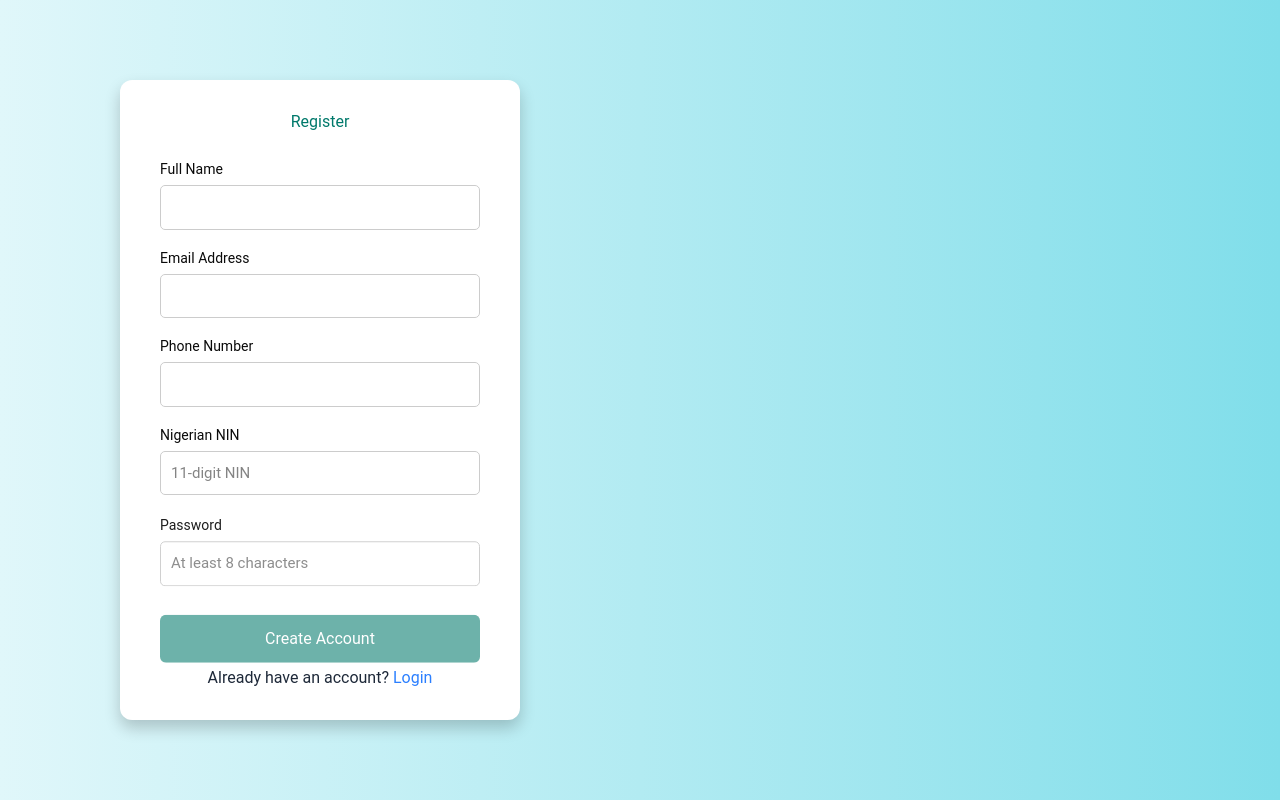
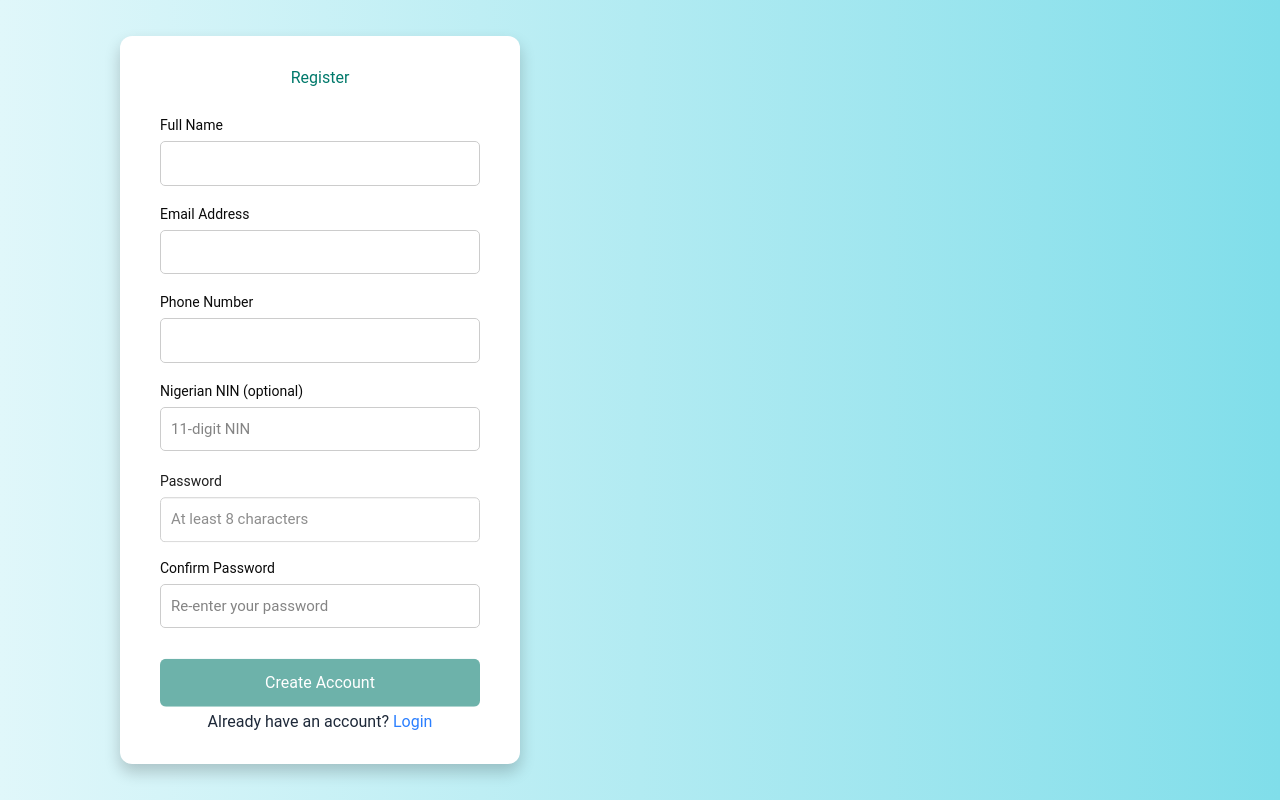
Before and after one commit to godswillo243/nvc_official_frontend, a React (Vite) app: page /auth/signup in a window 1280 px wide. Built offline with nearby package versions, Linux system fonts and the light colour scheme; no server answers.

Commit message:
NIN  optional & confirm password

```diff
--- a/src/routes/auth/signup.tsx
+++ b/src/routes/auth/signup.tsx
@@ -1,52 +1,59 @@
 import { useState, type FormEvent } from "react";
 import { useSignup } from "../../lib/react-query/mutations";
 import { toast } from "react-toastify";
-import { Link } from "react-router-dom";
+import { Link, useNavigate } from "react-router-dom";
 
 function Signup() {
   const [form, setForm] = useState({
     name: "",
     email: "",
     password: "",
+    confirmPassword: "",
     nin: "",
     phone_number: "",
   });
 
   const { mutate: signup, isPending } = useSignup();
+  const navigate = useNavigate();
 
   function handleChange(e: React.ChangeEvent<HTMLInputElement>) {
-    const name = e.target.name;
-    const value = e.target.value;
+    const { name, value } = e.target;
     setForm((prev) => ({ ...prev, [name]: value }));
   }
 
   function handleSubmit(e: FormEvent<HTMLFormElement>) {
     e.preventDefault();
-    if (
-      !form.name ||
-      !form.email ||
-      !form.password ||
-      !form.nin ||
-      !form.phone_number
-    ) {
-      toast.error("Please fill in all fields.");
+
+    const { name, email, password, confirmPassword, phone_number, nin } = form;
+
+    // Basic validation
+    if (!name || !email || !password || !confirmPassword || !phone_number) {
+      toast.error("Please fill in all required fields.");
       return;
     }
 
-    signup(form, {
-      onError(error) {
-        console.log(error);
+    if (password !== confirmPassword) {
+      toast.error("Passwords do not match.");
+      return;
+    }
+
+    if (nin && nin.length !== 11) {
+      toast.error("NIN must be exactly 11 digits.");
+      return;
+    }
+
+    // Prepare payload (excluding confirmPassword)
+    const payload = { name, email, password, phone_number, nin };
+
+    signup(payload, {
+      onError(error: any) {
+        toast.error(error?.message || "Signup failed.");
       },
-      onSuccess(data) {
-        console.log(data);
+      onSuccess() {
         toast.success("User registered successfully!");
-        setForm({
-          email: "",
-          name: "",
-          nin: "",
-          password: "",
-          phone_number: "",
-        });
+        setTimeout(() => {
+          navigate("/auth/login");
+        }, 1000);
       },
     });
   }
@@ -54,7 +61,7 @@ function Signup() {
   return (
     <div className="form-container">
       <h2>Register</h2>
-      <form id="registrationForm" onSubmit={(e) => handleSubmit(e)}>
+      <form id="registrationForm" onSubmit={handleSubmit}>
         <div className="form-group">
           <label htmlFor="name">Full Name</label>
           <input
@@ -62,7 +69,7 @@ function Signup() {
             id="name"
             name="name"
             required
-            onChange={(e) => handleChange(e)}
+            onChange={handleChange}
             value={form.name}
           />
         </div>
@@ -74,7 +81,7 @@ function Signup() {
             id="email"
             name="email"
             required
-            onChange={(e) => handleChange(e)}
+            onChange={handleChange}
             value={form.email}
           />
         </div>
@@ -86,21 +93,19 @@ function Signup() {
             id="phone_number"
             name="phone_number"
             required
-            onChange={(e) => handleChange(e)}
+            onChange={handleChange}
             value={form.phone_number}
           />
         </div>
 
         <div className="form-group">
-          <label htmlFor="nin">Nigerian NIN</label>
+          <label htmlFor="nin">Nigerian NIN (optional)</label>
           <input
             type="text"
             id="nin"
             name="nin"
-            pattern="\d{11}"
             maxLength={11}
-            required
-            onChange={(e) => handleChange(e)}
+            onChange={handleChange}
             value={form.nin}
             placeholder="11-digit NIN"
           />
@@ -114,9 +119,22 @@ function Signup() {
             name="password"
             minLength={8}
             required
-            onChange={(e) => handleChange(e)}
+            onChange={handleChange}
             value={form.password}
             placeholder="At least 8 characters"
+          />
+        </div>
+
+        <div className="form-group">
+          <label htmlFor="confirmPassword">Confirm Password</label>
+          <input
+            type="password"
+            id="confirmPassword"
+            name="confirmPassword"
+            required
+            onChange={handleChange}
+            value={form.confirmPassword}
+            placeholder="Re-enter your password"
           />
         </div>
 
@@ -124,7 +142,8 @@ function Signup() {
           {isPending ? "Creating Account..." : "Create Account"}
         </button>
       </form>
-      <p className="text-center mt-4  text-gray-800">
+
+      <p className="text-center mt-4 text-gray-800">
         Already have an account?{" "}
         <Link to="/auth/login" className="text-blue-500 hover:underline">
           Login
```
